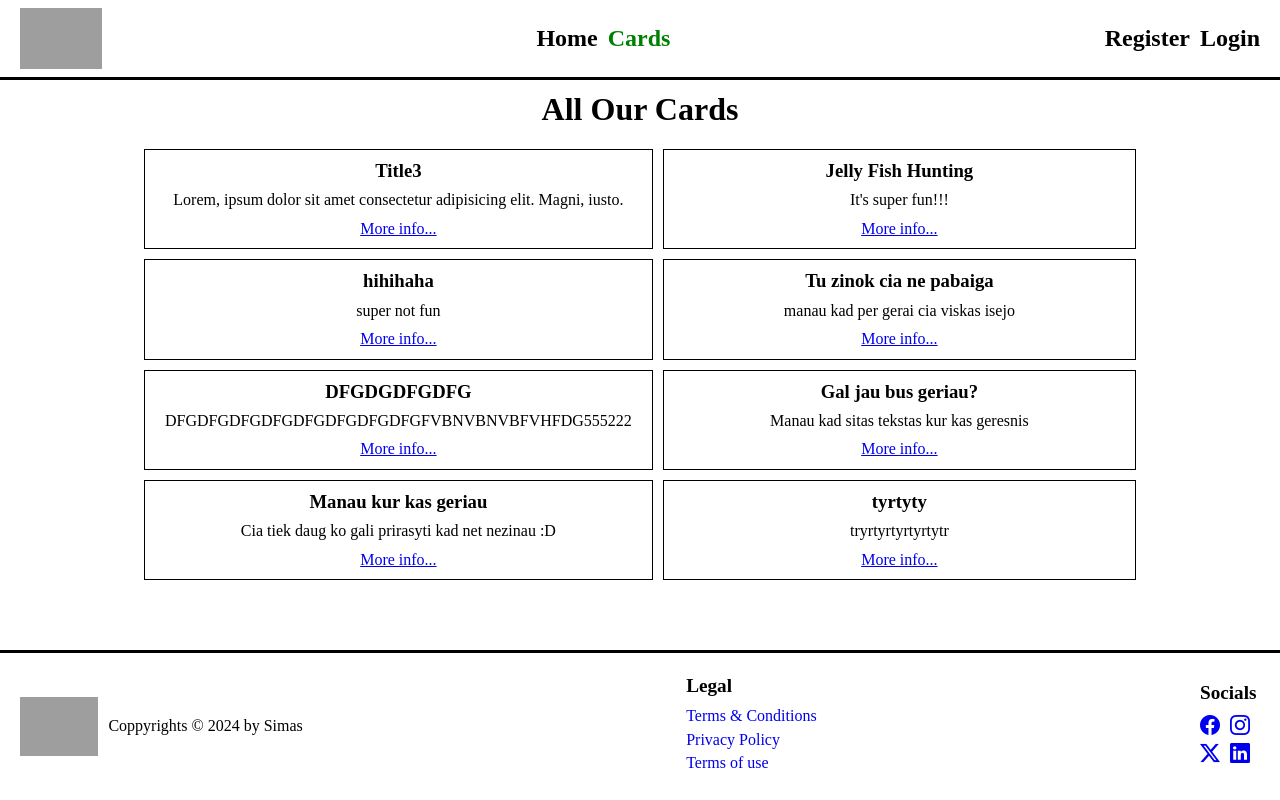
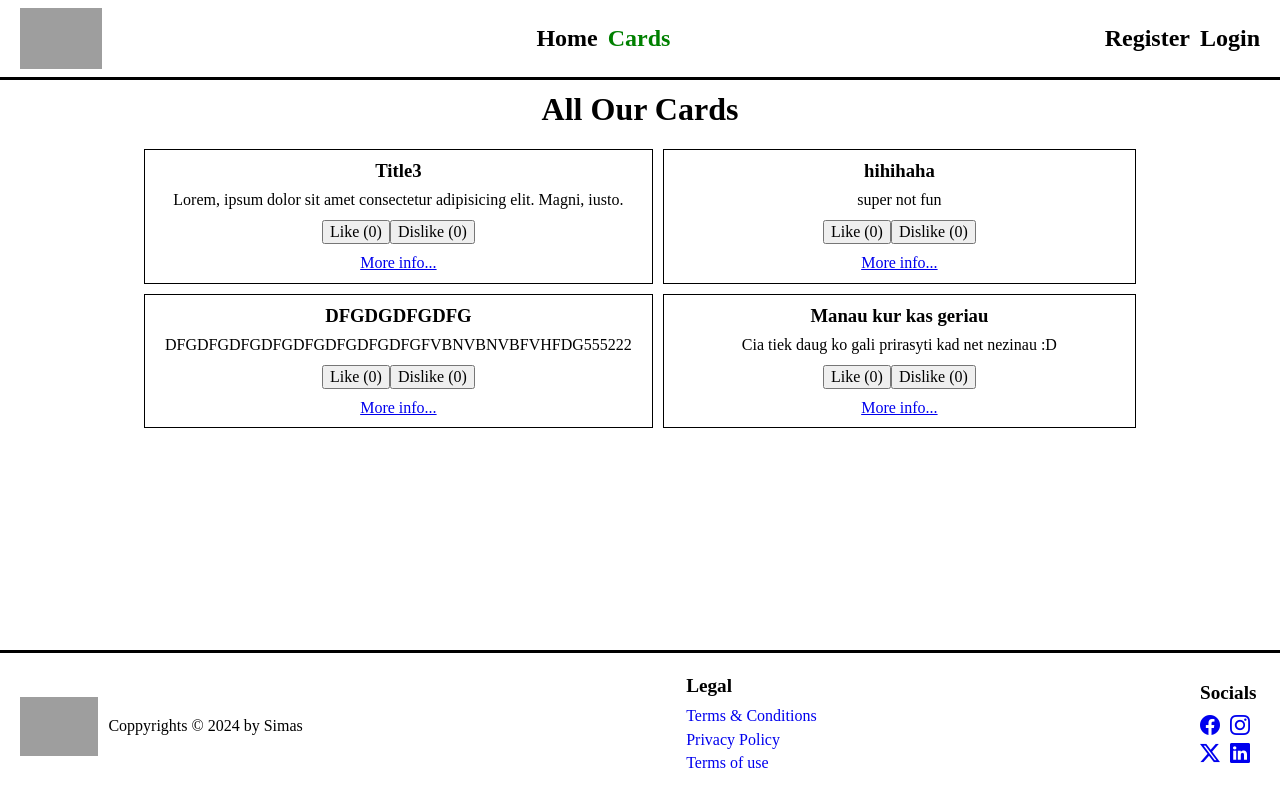
Before and after one commit to simasjo/FEU12-Simas-Domarkas-REACT-atsiskaitymas, a React (Create React App) app: page /cards/allCards in a window 1280 px wide. Built offline with nearby package versions, Linux system fonts and the light colour scheme; data requests are answered from the project's data file; grey boxes are pictures that could not be loaded.

Commit message:
Sukuriau Like ir Dislike funkcionalumus

```diff
--- a/src/components/UI/Card.jsx
+++ b/src/components/UI/Card.jsx
@@ -1,4 +1,4 @@
-import React, { useContext, useState } from "react";
+import React, { useContext, useState, useEffect } from "react";
 import styled from "styled-components";
 import UsersContext from "../../contexts/UsersContext";
 import CardsContext from "../../contexts/CardsContext";
@@ -14,20 +14,20 @@ const StyledDiv = styled.div`
   gap: 10px;
   align-items: center;
 
-   > h3{
+  > h3 {
     margin: 0;
   }
-   > p{
+  > p {
     margin: 0;
     text-align: justify;
   }
-   .edit-modal{
+  .edit-modal {
     display: flex;
     flex-direction: column;
-    > input{
+    > input {
       text-align: center;
     }
-    > textarea{
+    > textarea {
       text-align: center;
       width: 100%;
       height: 200px;
@@ -46,11 +46,19 @@ const EditModal = ({ isOpen, onClose, onSave }) => {
     setDescription("");
   };
 
-
   return isOpen ? (
     <div className="edit-modal">
-      <input type="text" placeholder="Title" value={title} onChange={(e) => setTitle(e.target.value)} />
-      <textarea placeholder="Description" value={description} onChange={(e) => setDescription(e.target.value)} />
+      <input
+        type="text"
+        placeholder="Title"
+        value={title}
+        onChange={(e) => setTitle(e.target.value)}
+      />
+      <textarea
+        placeholder="Description"
+        value={description}
+        onChange={(e) => setDescription(e.target.value)}
+      />
       <button onClick={handleSave}>Save</button>
       <button onClick={onClose}>Cancel</button>
     </div>
@@ -61,6 +69,19 @@ const Card = ({ data, location }) => {
   const { setCards } = useContext(CardsContext);
   const { loggedInUser } = useContext(UsersContext);
   const [isEditModalOpen, setIsEditModalOpen] = useState(false);
+  const [likes, setLikes] = useState(
+    () => parseInt(localStorage.getItem(`likes_${data.id}`)) || data.likes || 0
+  );
+  const [dislikes, setDislikes] = useState(
+    () => parseInt(localStorage.getItem(`dislikes_${data.id}`)) || data.dislikes || 0
+  );
+  const [liked, setLiked] = useState(false);
+  const [disliked, setDisliked] = useState(false);
+
+  useEffect(() => {
+    localStorage.setItem(`likes_${data.id}`, likes);
+    localStorage.setItem(`dislikes_${data.id}`, dislikes);
+  }, [likes, dislikes, data.id]);
 
   const handleEdit = () => {
     setIsEditModalOpen(true);
@@ -72,24 +93,46 @@ const Card = ({ data, location }) => {
       id: data.id,
       data: {
         title: title,
-        description: description
+        description: description,
+      },
+    });
+  };
+
+  const handleLike = () => {
+    if (!liked) {
+      setLikes(likes + 1);
+      setLiked(true);
     }
-    });
+  };
+
+  const handleDislike = () => {
+    if (!disliked) {
+      setDislikes(dislikes + 1);
+      setDisliked(true);
+    }
   };
 
   return (
     <StyledDiv>
       <h3>{data.title}</h3>
       <p>{data.description}</p>
+      <div>
+        <button onClick={handleLike}>{liked ? "Liked" : "Like"} ({likes})</button>
+        <button onClick={handleDislike}>{disliked ? "Disliked" : "Dislike"} ({dislikes})</button>
+      </div>
       <Link to={`/cards/${data.id}`}>More info...</Link>
       {location.pathname !== "/cards/allCards" && loggedInUser.id === data.userId && (
         <>
-          <button onClick={() => {
+          <button
+            onClick={() => {
               setCards({
                 type: CardsActionTypes.delete,
-              id: data.id
+                id: data.id,
               });
-          }}>Delete</button>
+            }}
+          >
+            Delete
+          </button>
           <button onClick={handleEdit}>Edit</button>
         </>
       )}
--- a/src/components/UI/Comment.jsx
+++ b/src/components/UI/Comment.jsx
@@ -1,4 +1,4 @@
-import { useContext, useState } from "react";
+import React, { useContext, useState, useEffect } from "react";
 import UsersContext from "../../contexts/UsersContext";
 import CardsContext, { CardsActionTypes } from "../../contexts/CardsContext";
 
@@ -7,18 +7,47 @@ const Comment = ({ comment, cardId }) => {
   const { loggedInUser, users } = useContext(UsersContext);
   const { setCards } = useContext(CardsContext);
   const author = users.find(user => user.id === comment.authorId);
+  const [likes, setLikes] = useState(
+    () => parseInt(localStorage.getItem(`comment_likes_${comment.id}`)) || comment.likes || 0
+  );
+  const [dislikes, setDislikes] = useState(
+    () => parseInt(localStorage.getItem(`comment_dislikes_${comment.id}`)) || comment.dislikes || 0
+  );
+  const [liked, setLiked] = useState(false);
+  const [disliked, setDisliked] = useState(false);
+  const [isEditModalOpen, setIsEditModalOpen] = useState(false);
 
-  const [isEditModalOpen, setIsEditModalOpen] = useState(false);
+  useEffect(() => {
+    localStorage.setItem(`comment_likes_${comment.id}`, likes);
+    localStorage.setItem(`comment_dislikes_${comment.id}`, dislikes);
+  }, [likes, dislikes, comment.id]);
 
   const handleEdit = () => {
     if (loggedInUser.id === comment.authorId) {
       setIsEditModalOpen(true);
     } else {
-      // Jei vartotojas nėra prisijungęs arba bandė redaguoti ne savo komentarą,
-      // galite čia atlikti tinkamus veiksmus, pvz., išvesti klaidos pranešimą arba nukreipti į prisijungimo puslapį.
       console.error('You are not allowed to edit this comment.');
     }
   };
+
+  const handleLike = () => {
+    if (!liked) {
+      setLikes(likes + 1);
+      setLiked(true);
+    }
+    // Update the comment's like count on the server
+    // This should be done similarly to how you update the comment's other properties
+  };
+
+  const handleDislike = () => {
+    if (!disliked) {
+      setDislikes(dislikes + 1);
+      setDisliked(true);
+    }
+    // Update the comment's dislike count on the server
+    // This should be done similarly to how you update the comment's other properties
+  };
+
 
   const handleSaveEdit = (editedText) => {
     setCards({
@@ -55,6 +84,10 @@ const Comment = ({ comment, cardId }) => {
         <div>
           <p>Comment by: {author.userName}</p>
           <p>{comment.text}</p>
+          <div>
+            <button onClick={handleLike}>{liked ? 'Liked' : 'Like'} ({likes})</button>
+            <button onClick={handleDislike}>{disliked ? 'Disliked' : 'Dislike'} ({dislikes})</button>
+          </div>
           {
             loggedInUser.id === comment.authorId &&
             <>
--- a/src/contexts/CardsContext.jsx
+++ b/src/contexts/CardsContext.jsx
@@ -9,13 +9,15 @@ export const CardsActionTypes = {
   edit: 'edit one specific card',
   editComment: 'edit one specific comment',
   addComment: 'add new comment to a specific card',
-  deleteComment: 'delete one specific comment from a card'
+  deleteComment: 'delete one specific comment from a card',
+  likeCard: 'Like',
+  dislikeCard: 'Dislike'
 }
 
 const reducer = (state, action) => {
   switch(action.type){
     case CardsActionTypes.getAll:
-      return action.data;
+      return action.data.map(card => ({ ...card, likes: 0, dislikes: 0 }));
     case CardsActionTypes.addNew:
       fetch(`http://localhost:8080/cards`, {
         method: "POST",
@@ -32,7 +34,7 @@ const reducer = (state, action) => {
     case CardsActionTypes.edit:
       const editedCardIndex = state.findIndex(el => el.id === action.id);
       if (editedCardIndex === -1) {
-          console.error('Kortelė nerasta.');
+        console.error('Card not found.');
         return state;
       }
       const updatedCards = [...state];
@@ -49,13 +51,11 @@ const reducer = (state, action) => {
       });
       return updatedCards;
 
-       // CardsContext.js
-
     case CardsActionTypes.editComment:
       const cardToEditComment = state.find(el => el.id === action.cardId);
       const commentIndex = cardToEditComment.comments.findIndex(comment => comment.id === action.commentId);
       if (commentIndex === -1) {
-    console.error('Komentaras nerastas.');
+        console.error('Comment not found.');
         return state;
       }
       const updatedComments = [...cardToEditComment.comments];
@@ -82,8 +82,6 @@ case CardsActionTypes.editComment:
         }
       });
 
-
-
     case CardsActionTypes.addComment:
       const cardToAddComment = state.find(el => el.id === action.cardId);
       const commentedCard = {
@@ -104,6 +102,7 @@ case CardsActionTypes.editComment:
           return el;
         }
       });
+
     case CardsActionTypes.deleteComment:
       const cardToChange = state.find(el => el.id === action.cardId);
       const changedCard = {
@@ -124,6 +123,47 @@ case CardsActionTypes.editComment:
           return el;
         }
       });
+
+    case CardsActionTypes.likeCard:
+      const likedCardIndex = state.findIndex(el => el.id === action.cardId);
+      if (likedCardIndex === -1) {
+        console.error('Card not found.');
+        return state;
+      }
+      const updatedCardsLiked = [...state];
+      updatedCardsLiked[likedCardIndex] = {
+        ...updatedCardsLiked[likedCardIndex],
+        likes: (updatedCardsLiked[likedCardIndex].likes || 0) + 1,
+        dislikes: updatedCardsLiked[likedCardIndex].dislikes || 0 // Nepakeiskite nepatikti skaičiaus
+      };
+      fetch(`http://localhost:8080/cards/${action.cardId}/like`, {
+        method: "PUT",
+        headers: {
+          "Content-Type": "application/json"
+        }
+      });
+      return updatedCardsLiked;
+
+    case CardsActionTypes.dislikeCard:
+      const dislikedCardIndex = state.findIndex(el => el.id === action.cardId);
+      if (dislikedCardIndex === -1) {
+        console.error('Card not found.');
+        return state;
+      }
+      const updatedCardsDisliked = [...state];
+      updatedCardsDisliked[dislikedCardIndex] = {
+        ...updatedCardsDisliked[dislikedCardIndex],
+        likes: updatedCardsDisliked[dislikedCardIndex].likes || 0, // Nepakeiskite patikti skaičiaus
+        dislikes: (updatedCardsDisliked[dislikedCardIndex].dislikes || 0) + 1
+      };
+      fetch(`http://localhost:8080/cards/${action.cardId}/dislike`, {
+        method: "PUT",
+        headers: {
+          "Content-Type": "application/json"
+        }
+      });
+      return updatedCardsDisliked;
+
     default:
       console.error(`No such reducer actions: ${action.type}`);
       return state;
--- a/src/data.json
+++ b/src/data.json
@@ -44,35 +44,19 @@
       "description": "Lorem, ipsum dolor sit amet consectetur adipisicing elit. Magni, iusto.",
       "comments": [
         {
-          "text": "dfhfhgfhfghf",
-          "id": "61d46773-5a85-420c-a3e1-e60602b3458a",
+          "text": "ramtngbc v",
+          "id": "d410a6d1-cc6f-45f0-984a-c7e9295b0d29",
           "authorId": "0"
         }
-      ]
-    },
-    {
-      "id": "e3781789-2988-48f0-8423-ba7ec3acab19",
-      "userId": "670a432b-ffbf-40dc-919c-7479b2d4a005",
-      "title": "Jelly Fish Hunting",
-      "description": "It's super fun!!!",
-      "comments": [
-        {
-          "text": "What equipment do you need to do that?",
-          "id": "f38b2262-cbae-41a7-a33c-2be8bc46227a",
-          "authorId": "0"
-        }
-      ]
+      ],
+      "likes": 0,
+      "dislikes": 0
     },
     {
       "id": "6608bb05-29f2-4687-985a-31066599491b",
       "userId": "1",
       "title": "hihihaha",
       "description": "super not fun\n"
-    },
-    {
-      "title": "Tu zinok cia ne pabaiga",
-      "description": "manau kad per gerai cia viskas isejo",
-      "id": "df3b4a1c-2881-433e-adf7-09ec971b72cc"
     },
     {
       "title": "DFGDGDFGDFG",
@@ -87,20 +71,9 @@
       ]
     },
     {
-      "title": "Gal jau bus geriau?",
-      "description": "Manau kad sitas tekstas kur kas geresnis",
-      "id": "65672c46-1e10-4497-b7e9-5f146801ee19"
-    },
-    {
       "title": "Manau kur kas geriau",
       "description": "Cia tiek daug ko gali prirasyti kad net nezinau :D",
       "id": "29c2f0f4-7420-44b2-b084-f0ac9bfbc5b3"
-    },
-    {
-      "id": "f4946135-608b-4213-87ec-5c4f409ef443",
-      "userId": "0",
-      "title": "tyrtyty",
-      "description": "tryrtyrtyrtyrtytr"
     }
   ]
 }
```
Also changed, not shown: src/components/pages/OneCardPage.jsx (+16 -21 lines). Lines whose indentation alone changed are shown as unchanged.
